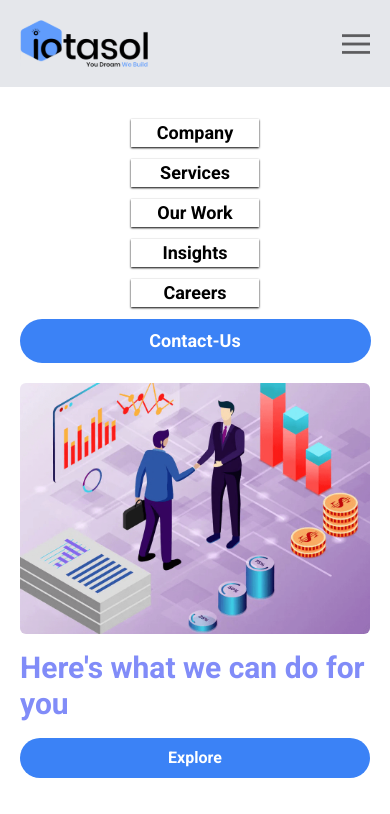
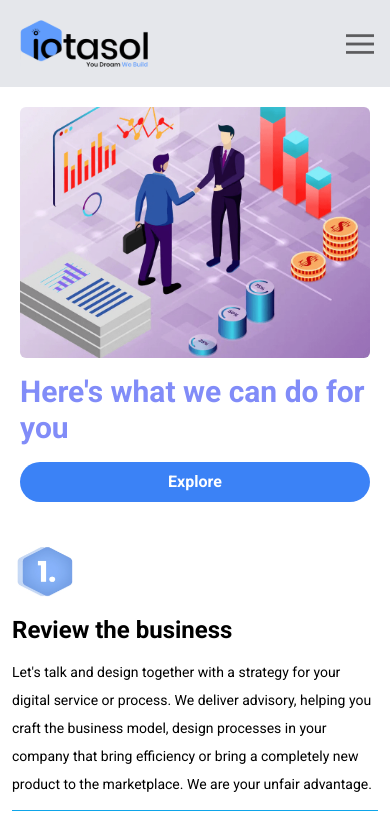
Before and after one commit to Masum-Reza2/it-company-portfolio, a React (Vite) app: page / in a window 390 px wide. Shown: the top 814 px of the page. Built offline with nearby package versions, Linux system fonts and the light colour scheme.

Commit message:
fised some responsive issues

```diff
--- a/src/components/Helping_hand.jsx
+++ b/src/components/Helping_hand.jsx
@@ -3,7 +3,7 @@ import React from 'react'
 export default function Helping_hand() {
   return (
     <>
-      <section className='lg:mt-40 max-w-7xl	 m-auto'>
+      <section className='lg:mt-16 max-w-7xl	 m-auto'>
         <div className='p-5 space-y-4 lg:flex lg:flex-row-reverse items-center justify-center lg:space-x-5'>
 
           <div className=' lg:w-3/5'>
--- a/src/components/Navbar.jsx
+++ b/src/components/Navbar.jsx
@@ -20,12 +20,12 @@ export default function Navbar() {
                             <img src="../images/logo.svg" alt="logo" />
                         </div>
                         {/* hamburger menu */}
-                        <div className='lg:hidden w-7 opacity-60 hover:cursor-pointer' onClick={toggle}>
+                        <div className='fixed right-4 lg:left-8 lg:top-4 w-7 opacity-60 hover:cursor-pointer' onClick={toggle}>
                             <img className='' src="../images/hamburger.png" alt="hamburger menu" />
                         </div>
                     </nav>
 
-                    <ul id='hamburger' className='toggle_menu flex flex-col items-center font-bold space-y-3 mt-5 text-lg lg:flex-row lg:bg-white lg:justify-between lg:items-center lg:mt-0 lg:pb-5 justify-between'>
+                    <ul id='hamburger' className='hidden flex flex-col items-center font-bold space-y-3 mt-5 text-lg lg:flex-row lg:bg-white lg:justify-between lg:items-center lg:mt-0 lg:pb-5 justify-between'>
                         <li></li>
 
                         <div className='w-32 hidden lg:block'>
```
